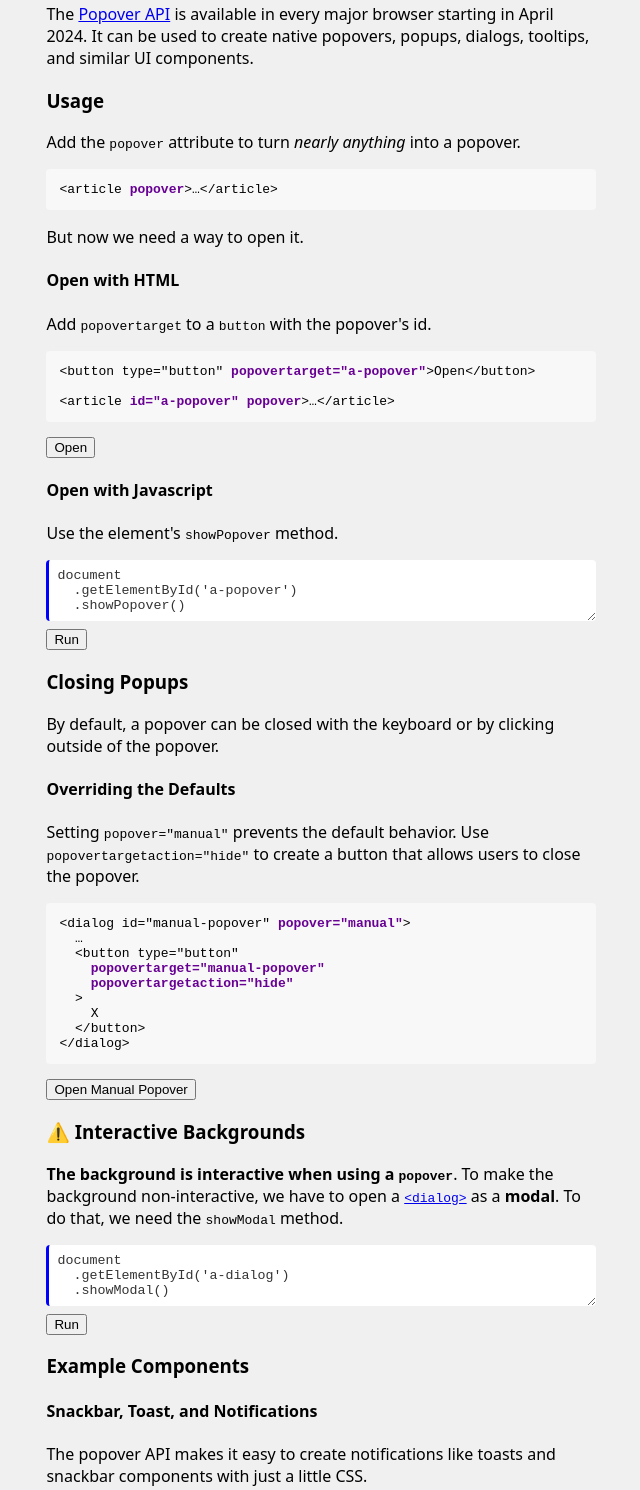
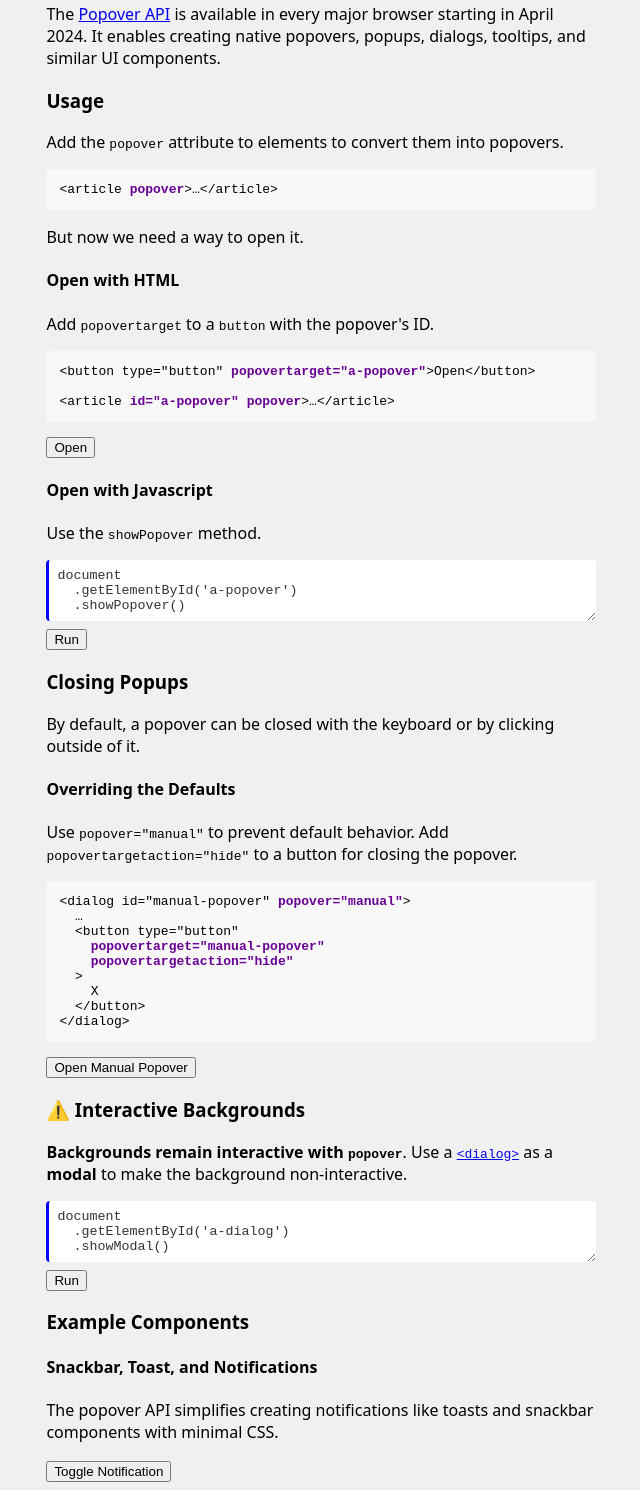
Before and after one commit to jon-mcmillan/jon-mcmillan.github.io, a plain HTML site: page posts/popovers/index.html in a window 1280 px wide. Shown: the part 136-1626 px from the top of the page, without its empty margins (319-959 px from the left). Drawn offline with Linux system fonts and the light colour scheme.

Commit message:
update the popover post text to be a little more direct

```diff
--- a/posts/popovers/index.html
+++ b/posts/popovers/index.html
@@ -29,14 +29,14 @@
             target="_blank"
             >Popover API</a
           >
-          is available in every major browser starting in April 2024. It can be
-          used to create native popovers, popups, dialogs, tooltips, and similar
-          UI components.
+          is available in every major browser starting in April 2024. It enables
+          creating native popovers, popups, dialogs, tooltips, and similar UI
+          components.
         </p>
         <h3>Usage</h3>
         <p>
-          Add the <code>popover</code> attribute to turn
-          <em>nearly anything</em> into a popover.
+          Add the <code>popover</code> attribute to elements to convert them
+          into popovers.
         </p>
         <pre class="code-block">
 &lt;article <b>popover</b>&gt;&hellip;&lt;/article&gt;</pre
@@ -46,7 +46,7 @@
         <h4>Open with HTML</h4>
         <p>
           Add <code>popovertarget</code> to a <code>button</code> with the
-          popover's id.
+          popover's ID.
         </p>
         <pre class="code-block">
 &lt;button type=&quot;button&quot; <b>popovertarget=&quot;a-popover&quot;</b>&gt;Open&lt;/button&gt;
@@ -55,7 +55,7 @@
         <button type="button" popovertarget="a-popover">Open</button>
 
         <h4>Open with Javascript</h4>
-        <p>Use the element's <code>showPopover</code> method.</p>
+        <p>Use the <code>showPopover</code> method.</p>
         <div class="code-runner">
           <div class="code-editor">
             <textarea id="open-with-js" rows="3">
@@ -74,7 +74,7 @@ document
         <div id="a-popover" class="card" popover>
           <h1>Popover</h1>
           <p>
-            The background has been styled using the
+            The background is styled using the
             <code>::backdrop</code> pseudo-element.
           </p>
           <div class="code-editor">
@@ -93,13 +93,13 @@ document
         <h3>Closing Popups</h3>
         <p>
           By default, a popover can be closed with the keyboard or by clicking
-          outside of the popover.
+          outside of it.
         </p>
         <h4>Overriding the Defaults</h4>
         <p>
-          Setting <code>popover="manual"</code> prevents the default behavior.
-          Use <code>popovertargetaction="hide"</code> to create a button that
-          allows users to close the popover.
+          Use <code>popover="manual"</code> to prevent default behavior. Add
+          <code>popovertargetaction="hide"</code> to a button for closing the
+          popover.
         </p>
         <pre class="code-block">
 &lt;dialog id=&quot;manual-popover&quot; <b>popover="manual"</b>&gt;
@@ -142,16 +142,14 @@ document
         </h3>
         <p>
           <strong
-            >The background is interactive when using a
-            <code>popover</code></strong
-          >. To make the background non-interactive, we have to open a
+            >Backgrounds remain interactive with <code>popover</code></strong
+          >. Use a
           <a
             href="https://developer.mozilla.org/en-US/docs/Web/HTML/Element/dialog"
             target="_blank"
             ><code>&lt;dialog&gt;</code></a
           >
-          as a <b class="term">modal</b>. To do that, we need the
-          <code>showModal</code> method.
+          as a <b class="term">modal</b> to make the background non-interactive.
         </p>
         <div class="code-runner">
           <div class="code-editor">
@@ -179,8 +177,8 @@ document
         <h3>Example Components</h3>
         <h4>Snackbar, Toast, and Notifications</h4>
         <p>
-          The popover API makes it easy to create notifications like toasts and
-          snackbar components with just a little CSS.
+          The popover API simplifies creating notifications like toasts and
+          snackbar components with minimal CSS.
         </p>
         <div id="notification" class="notification success" popover="manual">
           <div style="display: flex; align-items: center; gap: 12px">
@@ -201,13 +199,13 @@ document
           </p>
         </aside>
         <p>
-          The popover API along with the new
+          The popover API and the new
           <a
             href="https://developer.chrome.com/blog/anchor-positioning-api"
             target="_blank"
             >CSS anchor positioning</a
           >
-          unlocks the ability to easily create tooltips.
+          allow easy creation of tooltips.
         </p>
         <pre class="code-block">
 &lt;span
```
